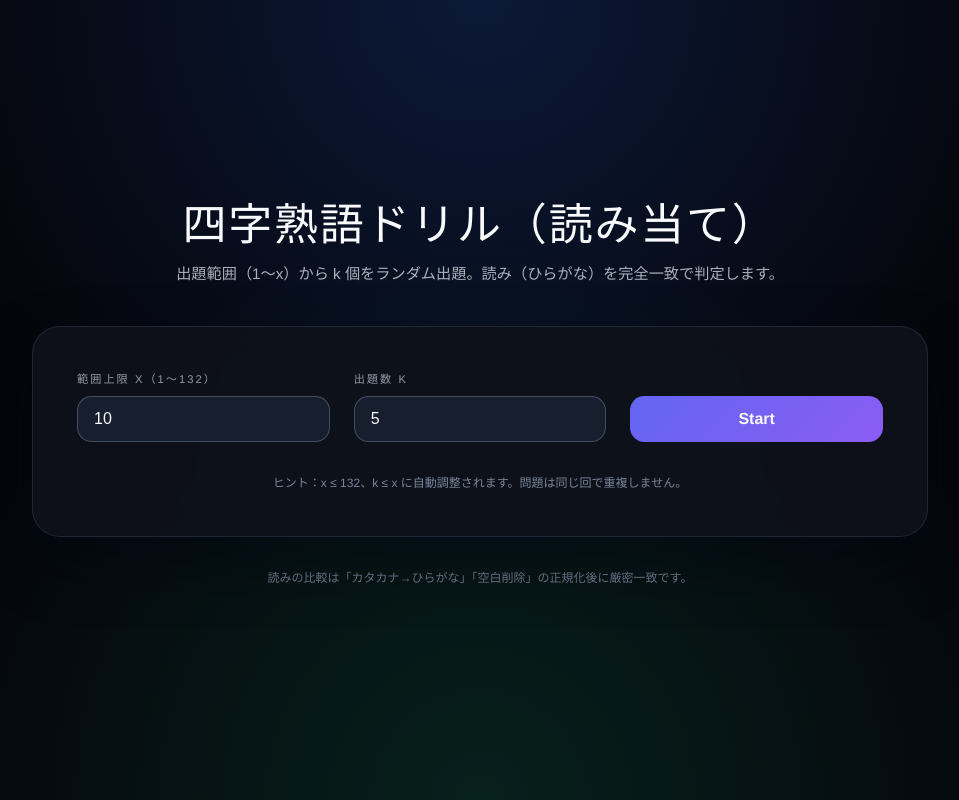
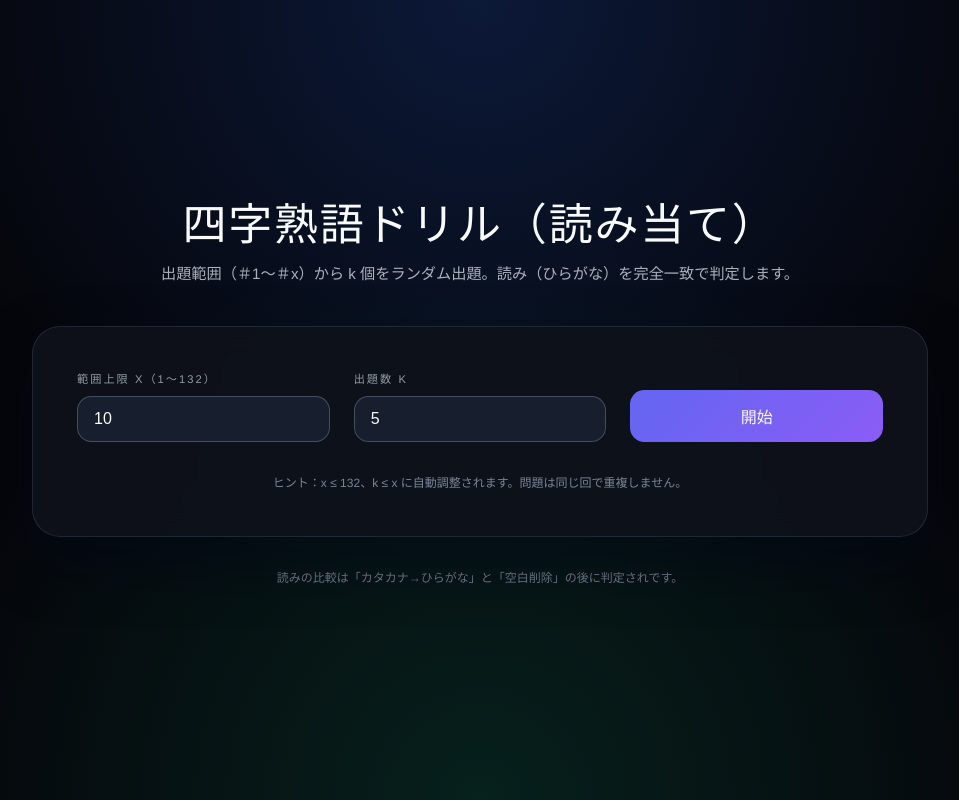
Before and after one commit to DDMAnnnn/yojijukugo-drill, a React (Vite) app: page / in a window 1280 px wide. Shown: the whole page, without its empty margins (160-1119 px from the left). Built offline with nearby package versions, Linux system fonts and the light colour scheme.

Commit message:
changed labeling

```diff
--- a/src/App.tsx
+++ b/src/App.tsx
@@ -186,7 +186,7 @@ export default function YojijukugoDrill() {
         <header className="app__header">
           <h1 className="app__title">四字熟語ドリル（読み当て）</h1>
           <p className="app__subtitle">
-            出題範囲（1〜x）から k 個をランダム出題。読み（ひらがな）を完全一致で判定します。
+            出題範囲（＃1〜＃x）から k 個をランダム出題。読み（ひらがな）を完全一致で判定します。
           </p>
         </header>
 
@@ -217,7 +217,7 @@ export default function YojijukugoDrill() {
               </div>
               <div className="settings-grid__actions">
                 <button onClick={startQuiz} className="button button--primary">
-                  Start
+                  開始
                 </button>
               </div>
             </div>
@@ -234,7 +234,7 @@ export default function YojijukugoDrill() {
                 <span className="quiz-meta__count">
                   {pos + 1} / {indices.length}
                 </span>
-                <span className="quiz-meta__message">現在の問題に集中しましょう！</span>
+                <span className="quiz-meta__message">問題に集中しましょう！</span>
               </div>
               <button onClick={resetAll} className="button button--ghost">
                 リセット
@@ -390,7 +390,7 @@ export default function YojijukugoDrill() {
         )}
 
         <footer className="app__footer">
-          <p>読みの比較は「カタカナ→ひらがな」「空白削除」の正規化後に厳密一致です。</p>
+          <p>読みの比較は「カタカナ→ひらがな」と「空白削除」の後に判定されです。</p>
         </footer>
       </div>
     </div>
```
